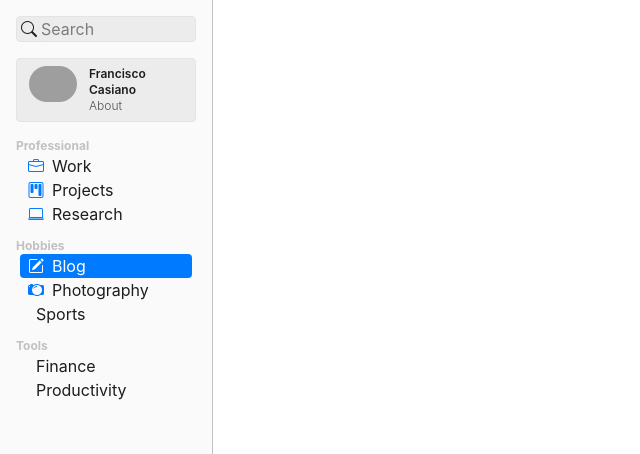
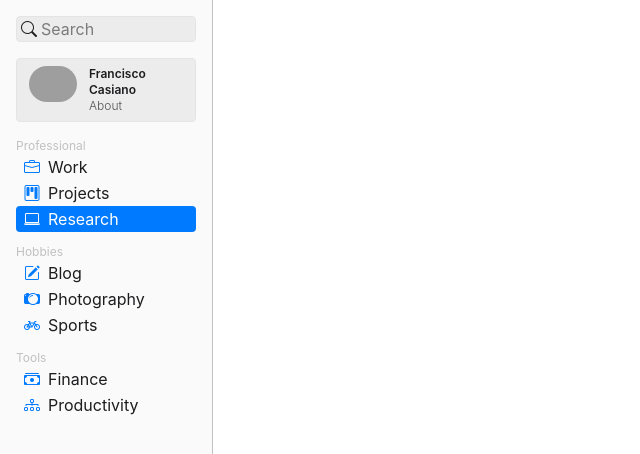
Before and after one commit to panchi64/personal-website, a Next.js app: page / in a window 1280 px wide. Shown: the top 454 px of the page, without its empty margins (0-640 px from the left). Built offline with nearby package versions, Linux system fonts and the light colour scheme; grey boxes are pictures that could not be loaded.

Commit message:
Added missing icons & tweaked some small details

```diff
--- a/components/ui/MenuSectionItem.tsx
+++ b/components/ui/MenuSectionItem.tsx
@@ -30,12 +30,12 @@ const MenuSectionItem = (props: { item: any }) => {
       href={"/" + itemDetails.sectionName.replaceAll(" ", "-")}
       onClick={itemClicked}
     >
-      <div className={"flex " + itemColors}>
+      <div className={"flex py-[1px] " + itemColors}>
         <i
           //   TODO: Find out why the icon is not showing up after work option
           className={"px-2 " + itemDetails.sectionIcon + " " + iconColors}
         ></i>
-        <p className={"capitalize text-base"}>{itemDetails.sectionName}</p>
+        <p className={"capitalize"}>{itemDetails.sectionName}</p>
       </div>
     </Link>
   );
--- a/components/ui/MenuSections.tsx
+++ b/components/ui/MenuSections.tsx
@@ -9,10 +9,10 @@ const MenuSections = (props: { payload: any }) => {
   // TODO: Add API logic to fetch the section title and details regarding the section items
   return (
     <div className="flex flex-col mb-3 w-full">
-      <p className="capitalize text-light-secondary dark:text-dark-tertiary font-bold text-xs">
+      <p className="capitalize text-light-secondary dark:text-dark-tertiary text-xs">
         {sectionTitle}
       </p>
-      <div className="flex flex-col justify-center mx-1">
+      <div className="flex flex-col justify-center">
         {sectionContent?.map((itemDetails: any) => {
           return (
             <MenuSectionItem item={itemDetails} key={itemDetails.sectionName} />
--- a/pages/index.tsx
+++ b/pages/index.tsx
@@ -40,7 +40,7 @@ const menuSectionPayloadExample: any = {
         },
         {
           sectionName: "sports",
-          sectionIcon: "",
+          sectionIcon: "bi-bicycle",
         },
       ],
     },
@@ -49,11 +49,11 @@ const menuSectionPayloadExample: any = {
       content: [
         {
           sectionName: "finance",
-          sectionIcon: "",
+          sectionIcon: "bi-cash-stack",
         },
         {
           sectionName: "productivity",
-          sectionIcon: "",
+          sectionIcon: "bi-diagram-3",
         },
       ],
     },
--- a/redux/features/ui/menu-slice.ts
+++ b/redux/features/ui/menu-slice.ts
@@ -5,7 +5,7 @@ interface MenuBarState {
 }
 
 const initialState: MenuBarState = {
-  selOption: "blog",
+  selOption: "research",
 };
 
 export const menuBarSlice = createSlice({
```
